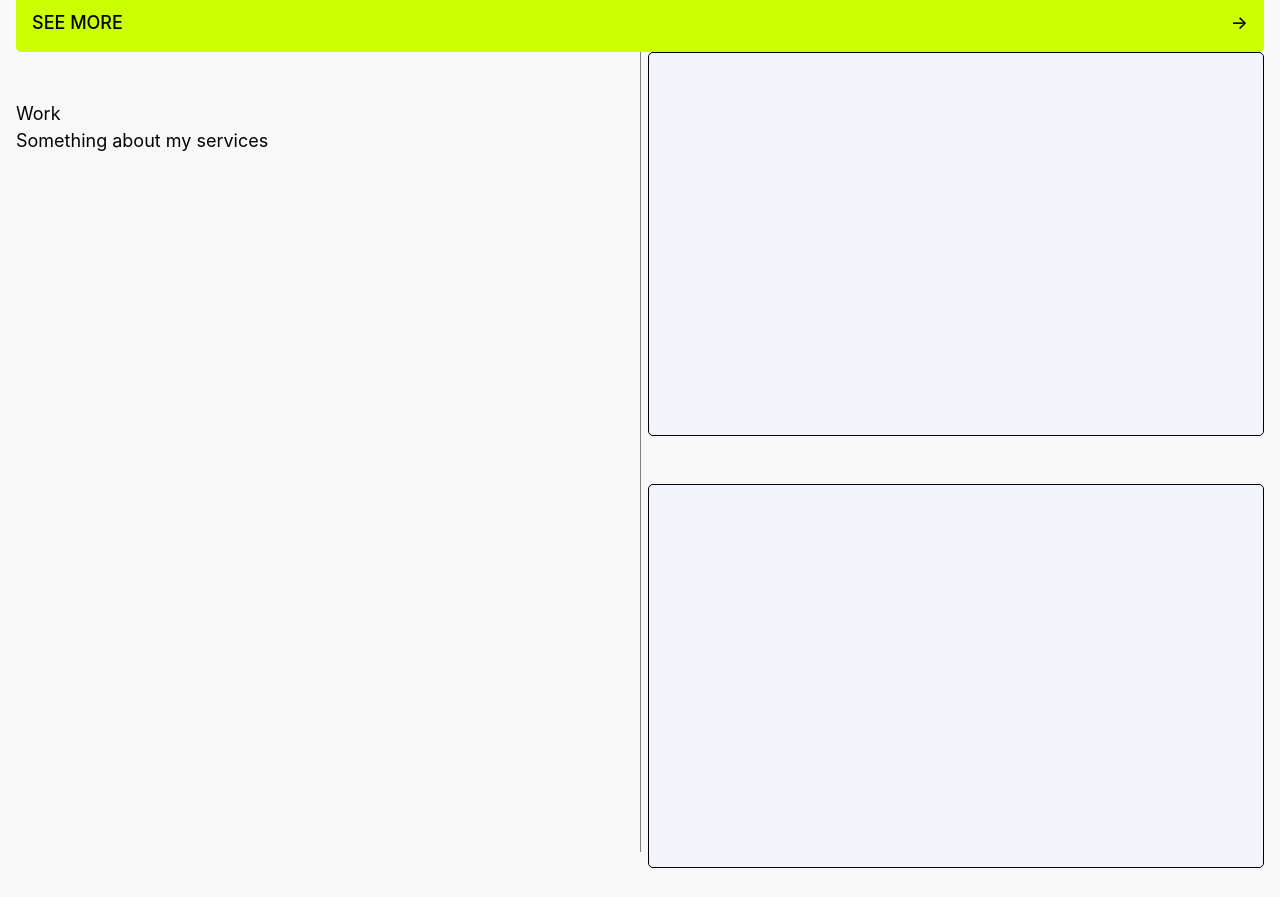
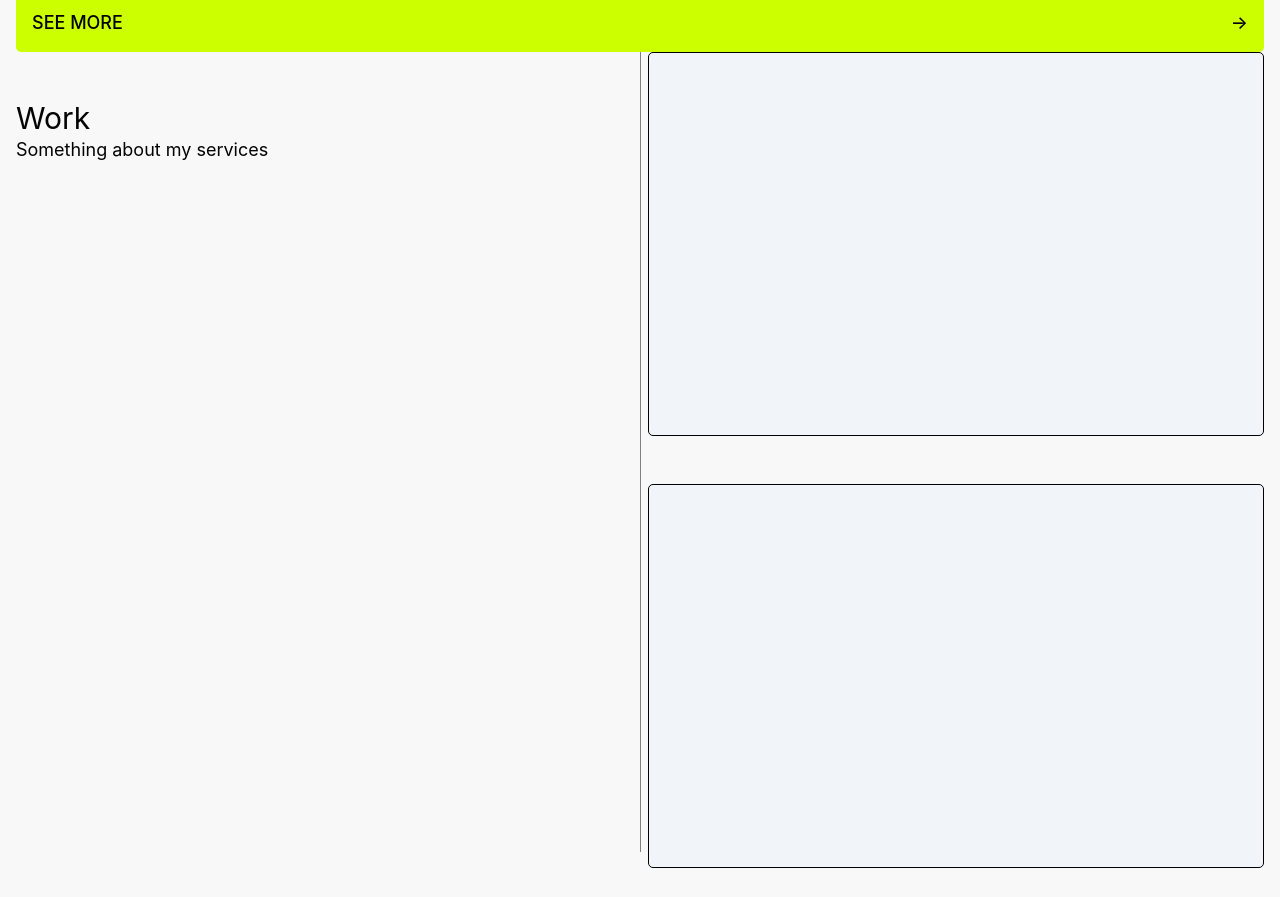
Before and after one commit to nazabis0223/scroll_smooth, a Next.js app: page / in a window 1280 px wide. Shown: the part 2532-3429 px from the top of the page. Built offline with nearby package versions, Linux system fonts and the light colour scheme.

Commit message:
create heading component with as prop

```diff
--- a/components/Heading.js
+++ b/components/Heading.js
@@ -1,15 +1,16 @@
+// import classnames from "classnames";
+
 function Heading(props) {
- const { as: Component, children } = props;
+  const { as: Component, children } = props;
+//   const headingClasses = classnames({
+//     "text-2xl": true,
+//   });
 
- return (
-        <Component className="title">
-            {children}
-        </Component>
-    )
+  return <Component className={"text-3xl text-dark"}>{children}</Component>;
 }
 
 Heading.defaultProps = {
- as: 'h2',
+  as: "h2",
 };
 
 export default Heading;
```
